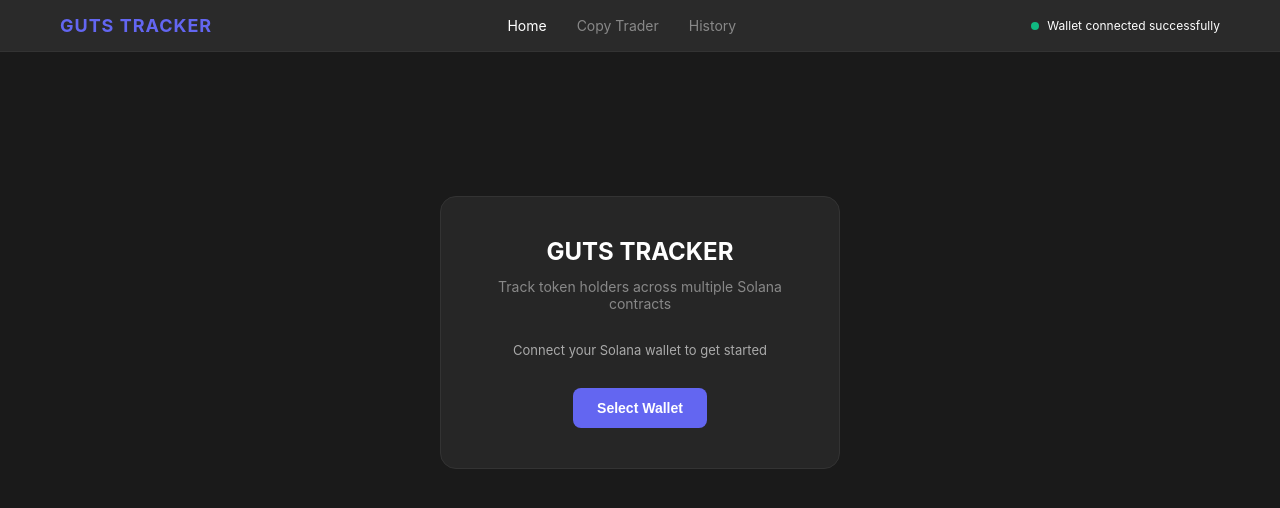
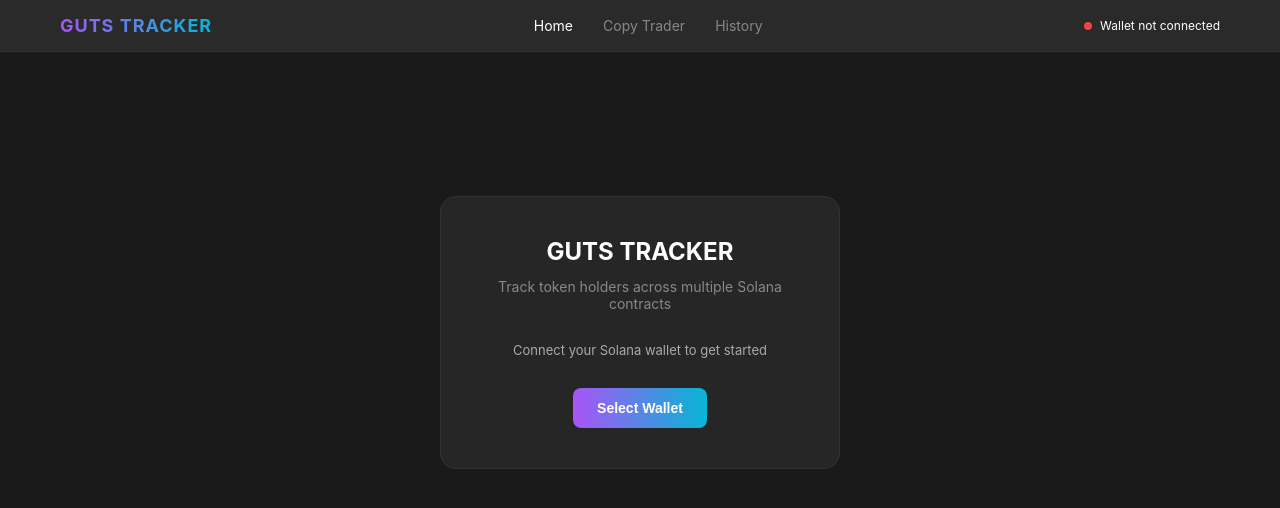
Before and after one commit to bartoai/ff, a plain HTML site: page index.html in a window 1280 px wide. Drawn offline with Linux system fonts and the light colour scheme.

Commit message:
Update index.html

```diff
--- a/index.html
+++ b/index.html
@@ -37,7 +37,10 @@
         .logo {
             font-size: 18px;
             font-weight: 700;
-            color: #6366f1;
+            background: linear-gradient(90deg, #a855f7 0%, #06b6d4 100%);
+            -webkit-background-clip: text;
+            -webkit-text-fill-color: transparent;
+            background-clip: text;
             letter-spacing: 1px;
         }
 
@@ -118,7 +121,7 @@
         }
 
         .select-wallet-btn {
-            background: #6366f1;
+            background: linear-gradient(90deg, #a855f7 0%, #06b6d4 100%);
             color: white;
             border: none;
             padding: 12px 24px;
@@ -130,8 +133,8 @@
         }
 
         .select-wallet-btn:hover {
-            background: #5856eb;
             transform: translateY(-1px);
+            box-shadow: 0 10px 20px rgba(168, 85, 247, 0.3);
         }
 
         /* Copy Trader Screen */
@@ -548,8 +551,8 @@
             </div>
 
             <div class="connection-status">
-                <div class="status-dot"></div>
-                <span>Wallet connected successfully</span>
+                <div class="status-dot" style="background: #ef4444;"></div>
+                <span>Wallet not connected</span>
             </div>
         </div>
     </nav>
@@ -615,7 +618,7 @@
                     <path fill-rule="evenodd" d="M10 18a8 8 0 100-16 8 8 0 000 16zm3.707-9.293a1 1 0 00-1.414-1.414L9 10.586 7.707 9.293a1 1 0 00-1.414 1.414l2 2a1 1 0 001.414 0l4-4z" clip-rule="evenodd" />
                 </svg>
                 <span>Access Granted</span>
-                <span style="color: #888; margin-left: auto;">App Wallet address: XXXXXX...XXXXXX – Connected</span>
+                <span style="color: #888; margin-left: auto;">Wallet not connected</span>
             </div>
 
             <div class="tracker-layout">
```
